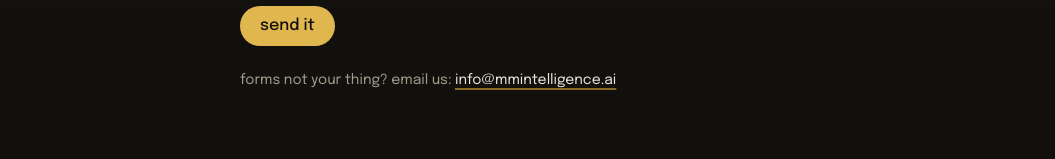
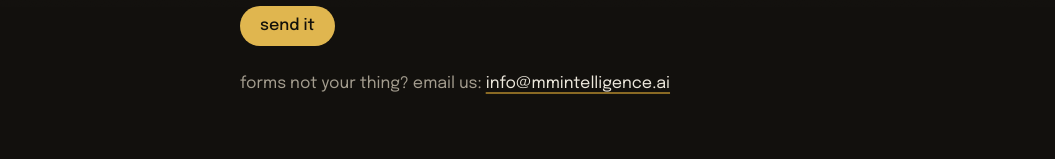
Before and after one commit to thebadcoder96/whatsgoodmgm, a Next.js app: page /submit in a window 1280 px wide. Shown: the part 793-952 px from the top of the page, without its empty margins (112-1167 px from the left). Built offline with nearby package versions, Linux system fonts and the light colour scheme; no server answers.

Commit message:
fix: match submit page text styling

```diff
--- a/src/app/(site)/submit/page.tsx
+++ b/src/app/(site)/submit/page.tsx
@@ -41,7 +41,7 @@ export default function SubmitPage() {
           {pending ? 'sending…' : 'send it'}
         </button>
       </form>
-      <p className="mt-6 text-sm text-[var(--ink-dim)]">
+      <p className="mt-6 leading-7 text-[var(--ink-dim)]">
         forms not your thing? email us:{' '}
         <a href="mailto:info@mmintelligence.ai" className="link-gold text-[var(--ink)]">info@mmintelligence.ai</a>
       </p>
```
